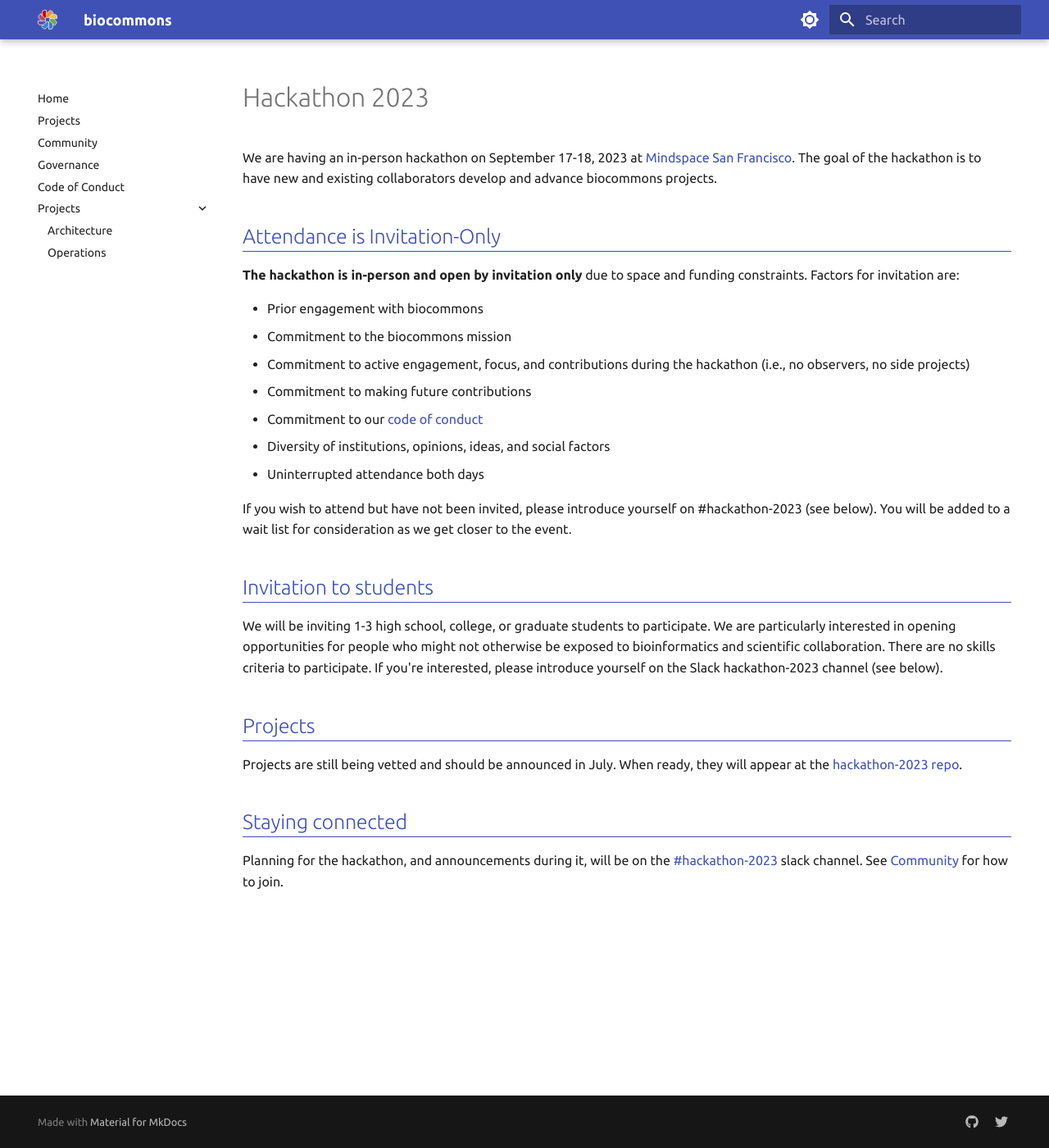
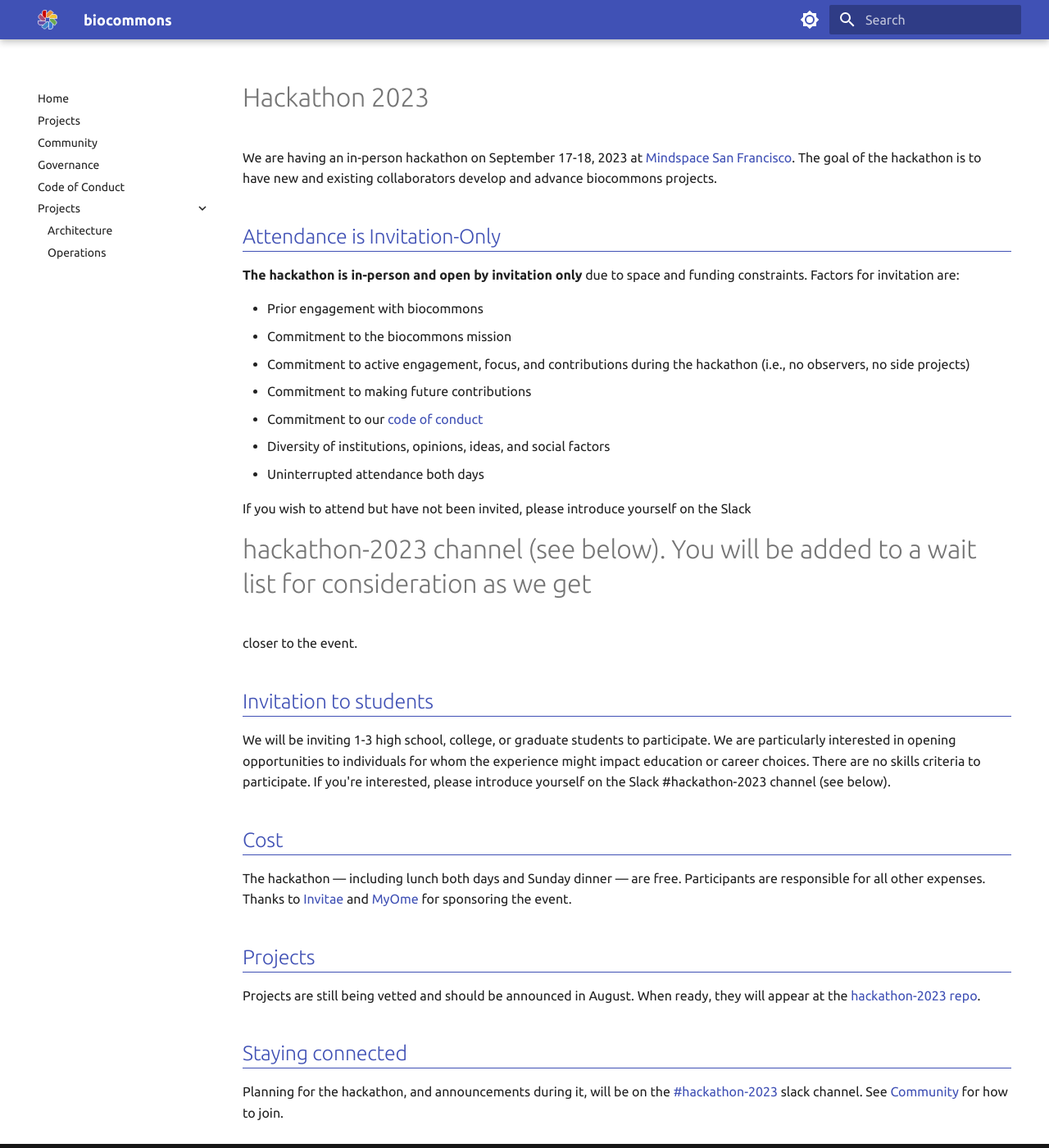
Before and after one commit to biocommons/biocommons.github.io, an MkDocs documentation site: the page built from docs/private/hackathon-2023.md, in a window 1280 px wide and 1400 px high. Shown: the whole window at 82% size. Built offline with MkDocs 1.6.1 and Material for MkDocs 9.7.7, drawn with Linux system fonts in a browser that asks for light colours.

Commit message:
added cost section to hackathon page

```diff
--- a/docs/private/hackathon-2023.md
+++ b/docs/private/hackathon-2023.md
@@ -1,6 +1,9 @@
 # Hackathon 2023
 
-We are having an in-person hackathon on September 17-18, 2023 at [Mindspace San Francisco](https://www.google.com/maps/place/Mindspace+San+Francisco/data=!4m2!3m1!19sChIJ1SY5AOOBhYARpyx2-yXz53M). The goal of the hackathon is to have new and existing collaborators develop and advance biocommons projects.
+We are having an in-person hackathon on September 17-18, 2023 at [Mindspace San
+Francisco](https://www.google.com/maps/place/Mindspace+San+Francisco/data=!4m2!3m1!19sChIJ1SY5AOOBhYARpyx2-yXz53M).
+The goal of the hackathon is to have new and existing collaborators develop and advance biocommons
+projects.
 
 ## Attendance is Invitation-Only
 
@@ -14,19 +17,26 @@ We are having an in-person hackathon on September 17-18, 2023 at [Mindspace San
 - Diversity of institutions, opinions, ideas, and social factors
 - Uninterrupted attendance both days
 
-If you wish to attend but have not been invited, please introduce yourself on #hackathon-2023 (see
-below). You will be added to a wait list for consideration as we get closer to the event.
+If you wish to attend but have not been invited, please introduce yourself on the Slack
+#hackathon-2023 channel (see below). You will be added to a wait list for consideration as we get
+closer to the event.
 
 ## Invitation to students
 
 We will be inviting 1-3 high school, college, or graduate students to participate. We are
-particularly interested in opening opportunities for people who might not otherwise be exposed to
-bioinformatics and scientific collaboration. There are no skills criteria to participate.  If you're
-interested, please introduce yourself on the Slack hackathon-2023 channel (see below).
+particularly interested in opening opportunities to individuals for whom the experience might impact
+education or career choices.  There are no skills criteria to participate.  If you're interested,
+please introduce yourself on the Slack #hackathon-2023 channel (see below).
+
+## Cost
+
+The hackathon — including lunch both days and Sunday dinner — are free.  Participants are
+responsible for all other expenses.  Thanks to [Invitae](https://invitae.com/) and
+[MyOme](https://myome.com/) for sponsoring the event.
 
 ## Projects
 
-Projects are still being vetted and should be announced in July.  When ready, they will appear
+Projects are still being vetted and should be announced in August.  When ready, they will appear
 at the [hackathon-2023 repo](https://github.com/biocommons/hackathon-2023).
 
 ## Staying connected
```
